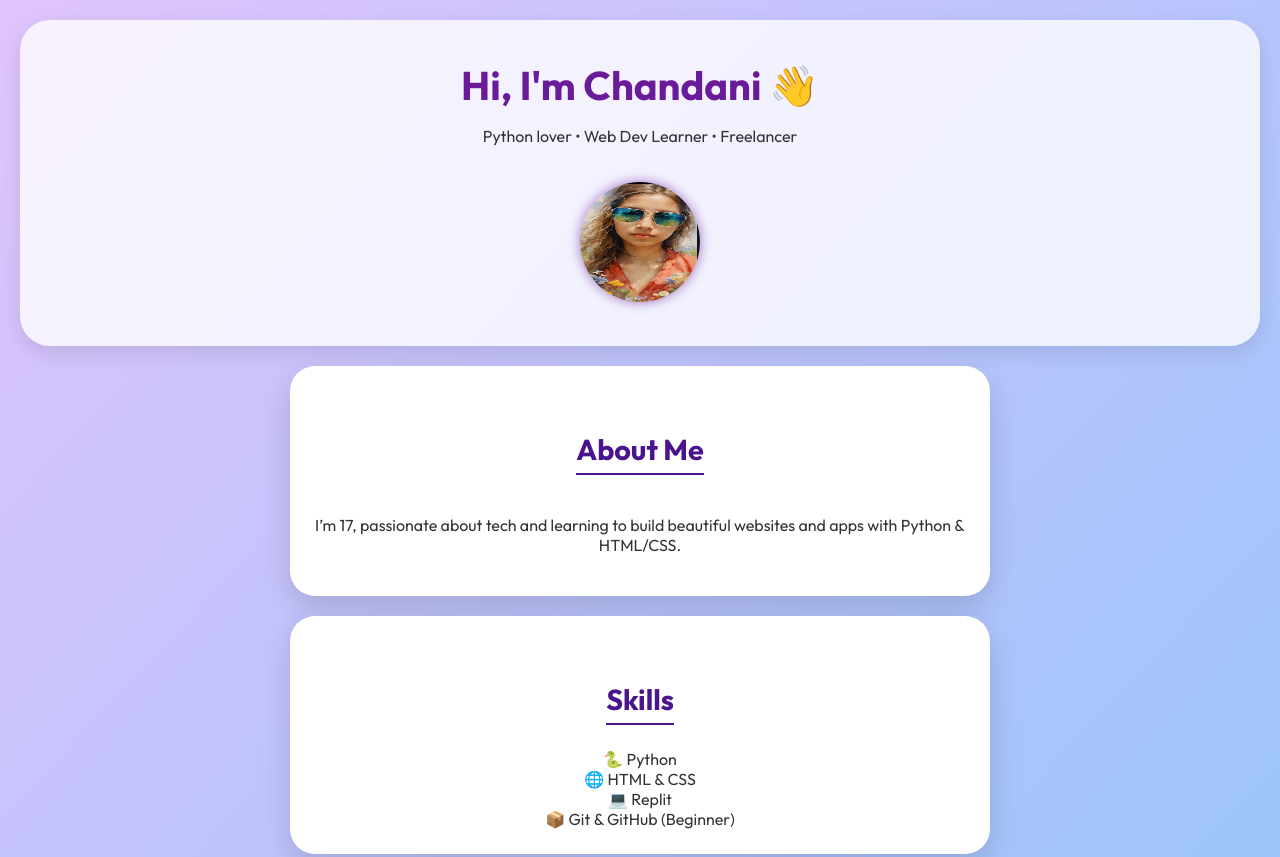
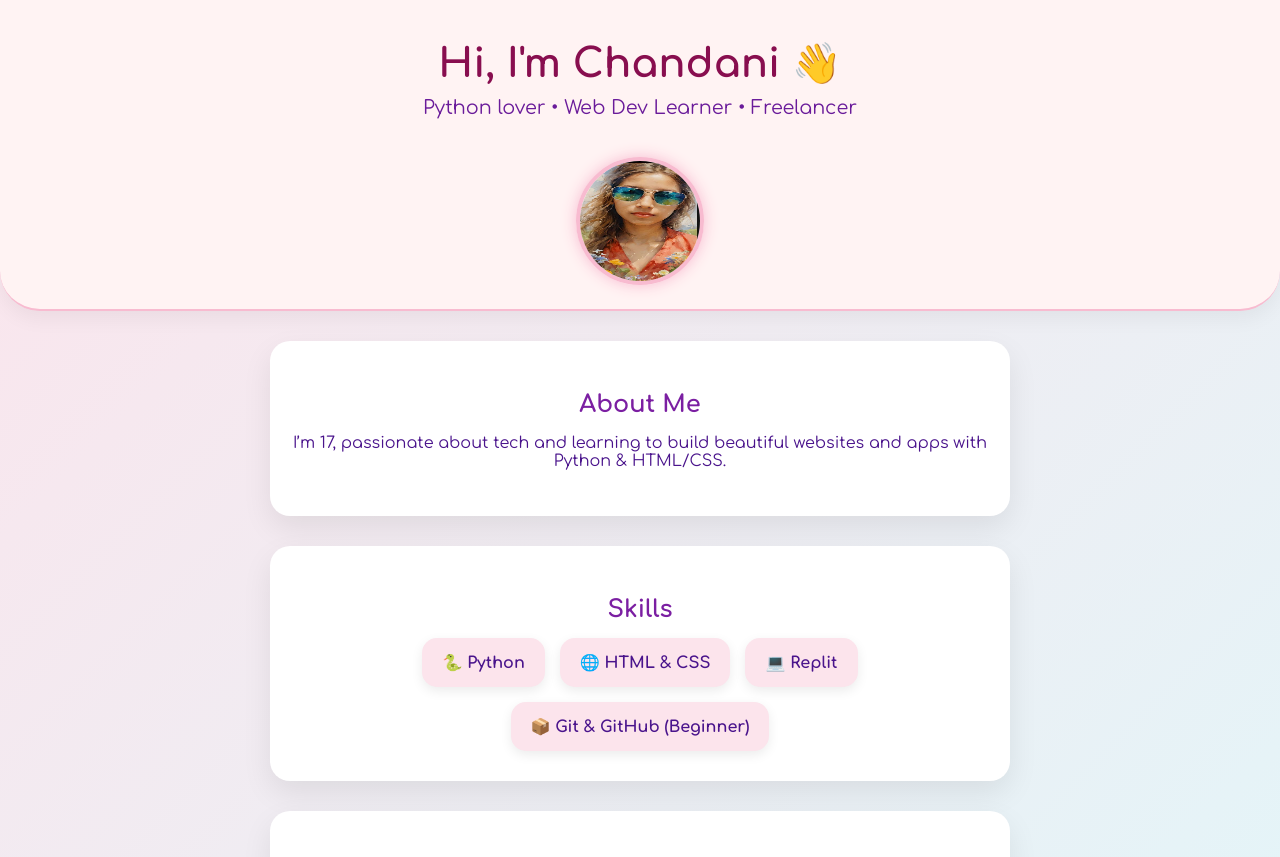
Before and after one commit to Chandani-coder/chandani-coder.github.io, a plain HTML site: page index.html in a window 1280 px wide. Shown: the top 857 px of the page. Drawn offline with Linux system fonts and the light colour scheme.

Commit message:
Update style.css

```diff
--- a/style.css
+++ b/style.css
@@ -1,88 +1,88 @@
-@import url('https://fonts.googleapis.com/css2?family=Outfit:wght@400;600;700&display=swap');
+@import url('https://fonts.googleapis.com/css2?family=Comfortaa:wght@400;700&display=swap');
 
 body {
   margin: 0;
-  padding: 0;
-  font-family: 'Outfit', sans-serif;
-  background: linear-gradient(to bottom right, #e0c3fc, #8ec5fc);
-  color: #333;
+  font-family: 'Comfortaa', cursive;
+  background: linear-gradient(135deg, #fce4ec, #e0f7fa);
+  color: #4a148c;
   text-align: center;
+  padding-bottom: 50px;
 }
 
 header {
-  padding: 40px 20px;
-  background-color: #ffffffc7;
-  box-shadow: 0 8px 20px rgba(0,0,0,0.1);
-  border-radius: 30px;
-  margin: 20px;
-  animation: fadeInDown 1s ease-out;
+  padding: 40px 20px 20px;
+  background-color: #fff3f3;
+  border-bottom: 2px solid #f8bbd0;
+  border-radius: 0 0 40px 40px;
+  box-shadow: 0 8px 20px rgba(0, 0, 0, 0.05);
 }
 
 h1 {
   font-size: 2.5em;
   margin: 0;
+  color: #880e4f;
+}
+
+.subtitle {
+  font-size: 1.2em;
+  margin-top: 10px;
   color: #6a1b9a;
 }
 
-h2 {
-  margin-top: 40px;
-  font-size: 1.8em;
-  color: #4a148c;
-  border-bottom: 2px solid #4a148c;
-  display: inline-block;
-  padding-bottom: 6px;
-}
-
-section {
-  background-color: #fff;
-  margin: 20px auto;
-  padding: 25px;
-  border-radius: 25px;
-  width: 90%;
-  max-width: 650px;
-  box-shadow: 0 12px 30px rgba(0,0,0,0.15);
-  animation: fadeInUp 1.5s ease;
-}
-
-ul {
-  list-style: none;
-  padding: 0;
-}
-
-li {
-  margin: 12px 0;
-  padding: 12px;
-  background: #f3e5f5;
-  border-radius: 12px;
-  box-shadow: 0 4px 12px rgba(0,0,0,0.08);
-  font-weight: 500;
-}
-
-a {
-  text-decoration: none;
-  color: #4a148c;
-  font-weight: bold;
-  transition: 0.3s;
-}
-
-a:hover {
-  color: #6a1b9a;
-}
-
-img.profile {
+.profile {
   width: 120px;
   height: 120px;
   border-radius: 50%;
   margin-top: 20px;
-  box-shadow: 0 0 12px #6a1b9a99;
+  border: 4px solid #f8bbd0;
+  box-shadow: 0 0 15px #f8bbd0;
 }
 
-@keyframes fadeInDown {
-  from {opacity: 0; transform: translateY(-30px);}
-  to {opacity: 1; transform: translateY(0);}
+section {
+  background: #ffffff;
+  margin: 30px auto;
+  padding: 30px 20px;
+  border-radius: 20px;
+  max-width: 700px;
+  box-shadow: 0 12px 30px rgba(0, 0, 0, 0.08);
 }
 
-@keyframes fadeInUp {
-  from {opacity: 0; transform: translateY(30px);}
-  to {opacity: 1; transform: translateY(0);}
+h2 {
+  color: #7b1fa2;
+  margin-bottom: 15px;
 }
+
+.card-container {
+  display: flex;
+  flex-wrap: wrap;
+  justify-content: center;
+  gap: 15px;
+  margin-top: 15px;
+}
+
+.card {
+  background: #fce4ec;
+  color: #4a148c;
+  padding: 15px 20px;
+  border-radius: 15px;
+  box-shadow: 0 4px 12px rgba(0, 0, 0, 0.08);
+  font-weight: 600;
+  transition: 0.3s;
+}
+
+.card:hover {
+  transform: scale(1.05);
+  box-shadow: 0 6px 18px rgba(0, 0, 0, 0.1);
+}
+
+a {
+  color: #ad1457;
+  text-decoration: none;
+  font-weight: bold;
+}
+
+footer {
+  margin-top: 40px;
+  font-size: 0.9em;
+  color: #6a1b9a;
+}
```
